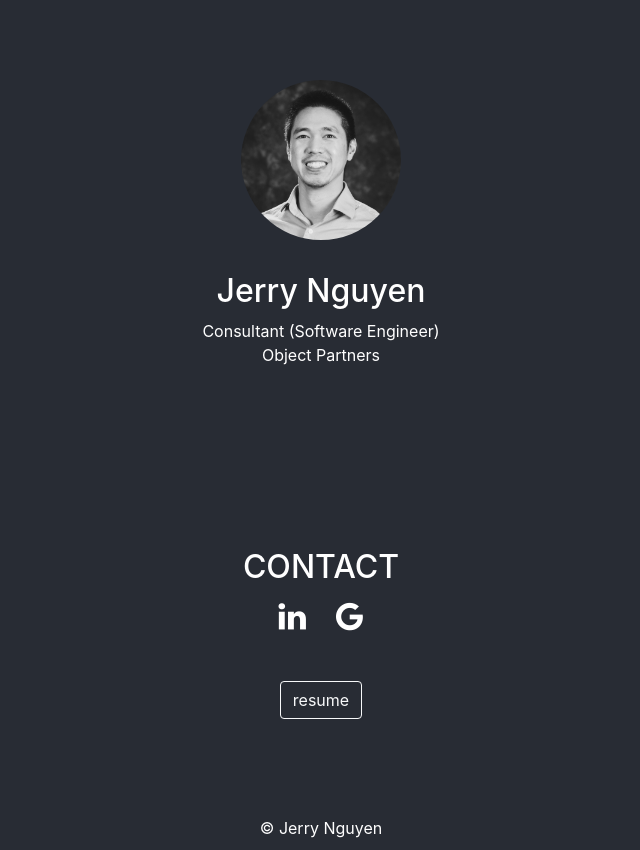
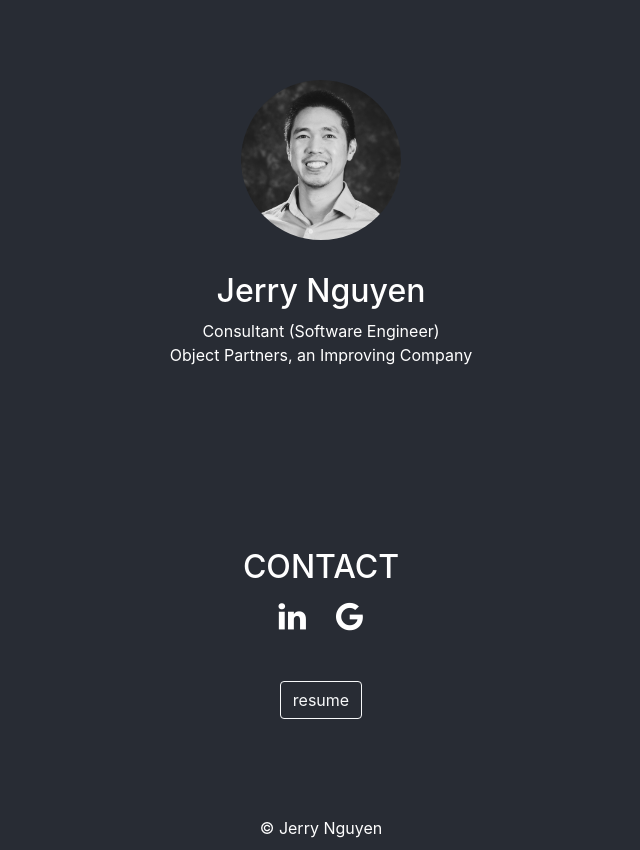
Before and after one commit to nguy1544/jerrytnguyen, a React (Create React App) app: page / in a window 1280 px wide. Shown: the whole page, without its empty margins (322-962 px from the left). Built offline with nearby package versions, Linux system fonts and the light colour scheme.

Commit message:
updated about me org

```diff
--- a/src/Component/About.js
+++ b/src/Component/About.js
@@ -11,7 +11,7 @@ class About extends Component {
                 <ul className="list">
                     <li><h2>Jerry Nguyen</h2></li>
                     <li>Consultant (Software Engineer)</li>
-                    <li><a href="https://objectpartners.com" target="_blank">Object Partners</a></li>
+                    <li><a href="https://objectpartners.com" target="_blank">Object Partners, an Improving Company</a></li>
                 </ul>
             </div>
         );
```
